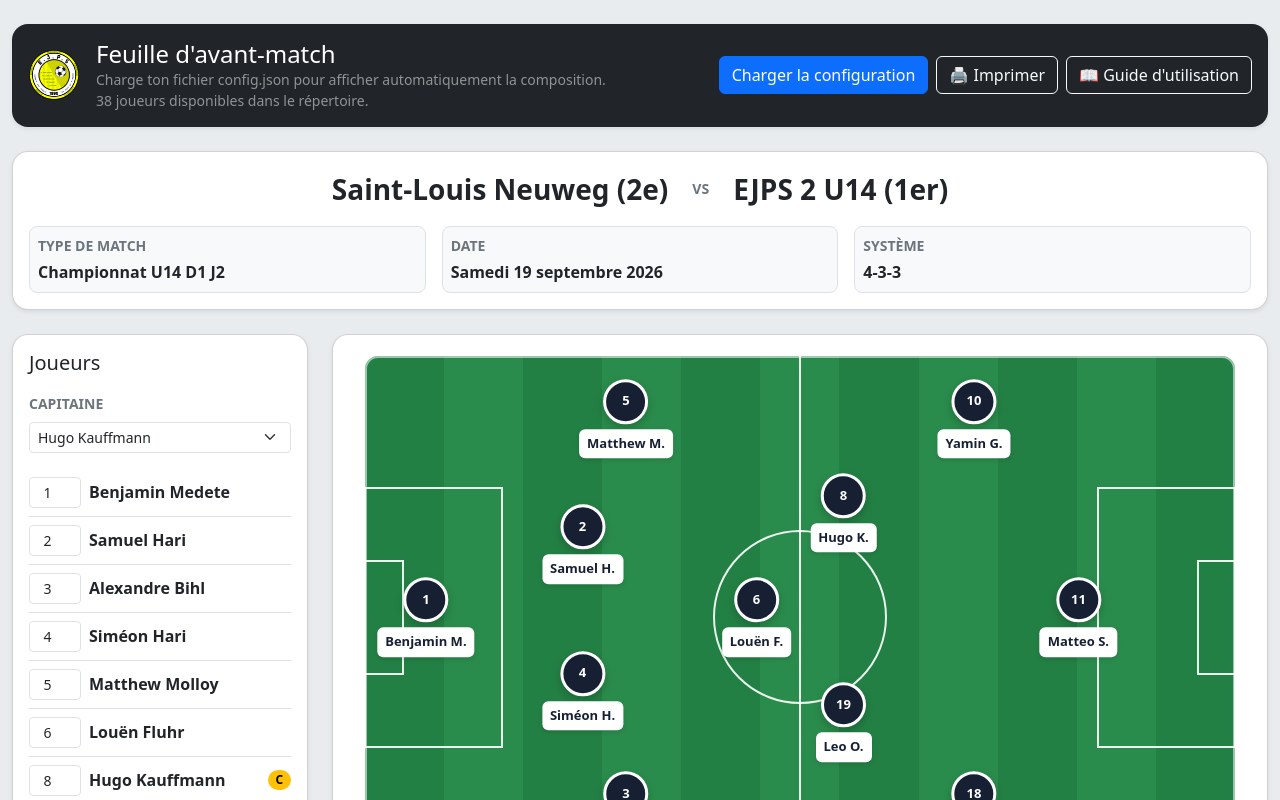
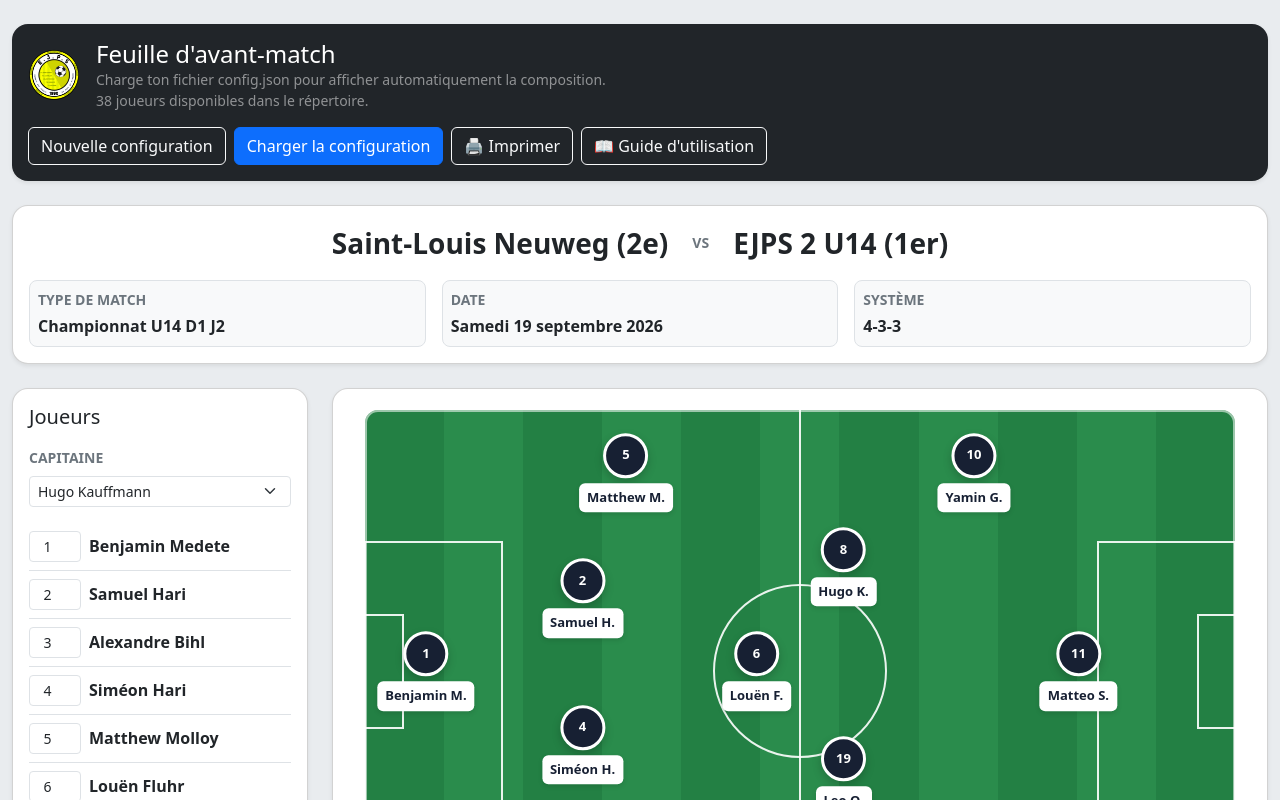
Before and after one commit to maxcl10/CoachBoard, an Angular app: page / in a window 1280 px wide. Shown: the top 800 px of the page. Built offline with nearby package versions, Linux system fonts and the light colour scheme.

Commit message:
feat: add create new configuration button and functionality

```diff
--- a/src/app/app.html
+++ b/src/app/app.html
@@ -13,6 +13,9 @@
       </div>
     </div>
     <div class="d-flex flex-wrap gap-2 d-print-none">
+      <button class="btn btn-outline-light" type="button" (click)="createNewConfig()">
+        Nouvelle configuration
+      </button>
       <label class="btn btn-primary mb-0" for="configFile">Charger la configuration</label>
       <button class="btn btn-outline-light" type="button" (click)="printPage()">🖨️ Imprimer</button>
       <a class="btn btn-outline-light" href="guide-utilisation.html" target="_blank" rel="noopener">📖 Guide d'utilisation</a>
--- a/src/app/app.ts
+++ b/src/app/app.ts
@@ -165,6 +165,21 @@ export class App {
   protected selectPlayer(event: Event): void {
     const value = (event.target as HTMLSelectElement).value;
     this.selectedPlayerId.set(value ? Number(value) : null);
+  }
+
+  protected createNewConfig(): void {
+    this.config.set({
+      team: '',
+      opponent: '',
+      venue: '',
+      home: false,
+      matchType: '',
+      date: '',
+      formation: '',
+      players: [],
+    });
+    this.selectedPlayerId.set(null);
+    this.draggingPlayerId.set(null);
   }
 
   protected addPlayer(): void {
```
